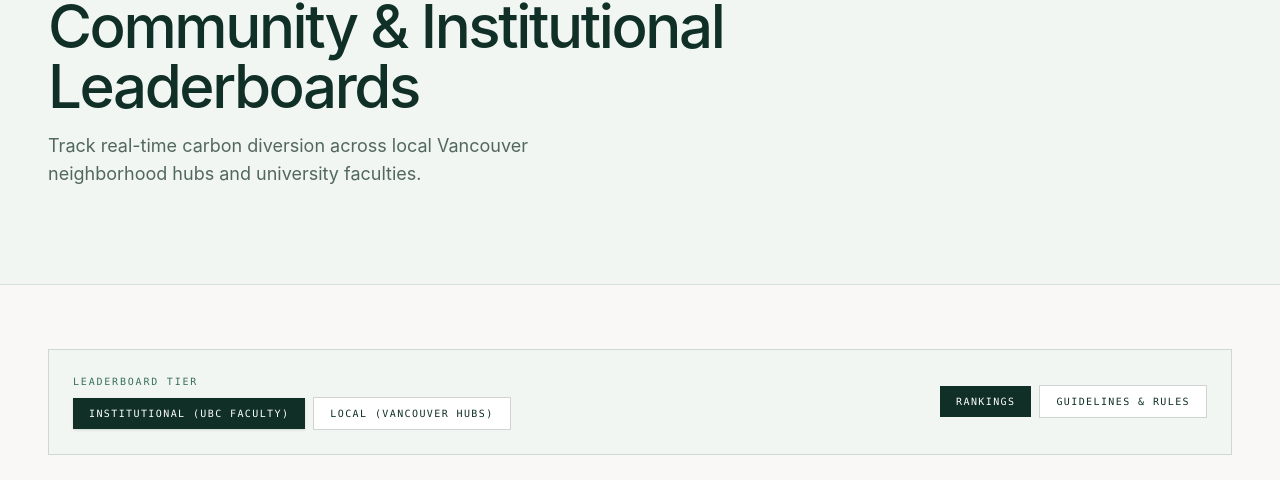
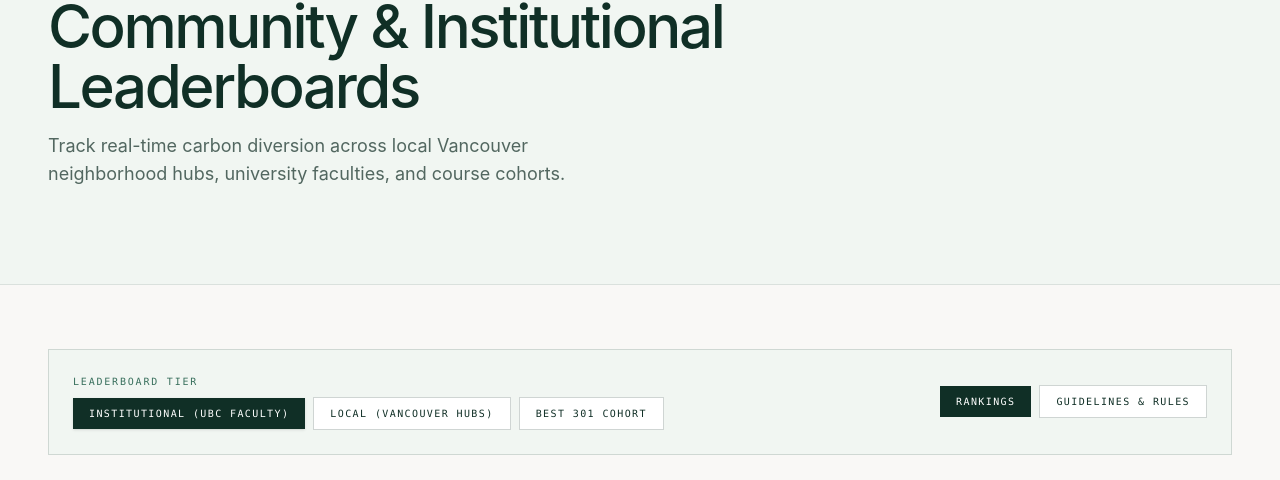
Before and after one commit to gcameron2989-cyber/green-collective, a Next.js app: page /competition in a window 1280 px wide. Shown: the part 198-678 px from the top of the page. Built offline with nearby package versions, Linux system fonts and the light colour scheme; no server answers; the database is empty.

Commit message:
Update page.tsx

```diff
--- a/app/competition/page.tsx
+++ b/app/competition/page.tsx
@@ -23,11 +23,12 @@ const VANCOUVER_NEIGHBOURHOODS = [
 ];
 
 export default function CompetitionPage() {
-  const [boardTier, setBoardTier] = useState<"institutional" | "local">("institutional");
+  const [boardTier, setBoardTier] = useState<"institutional" | "local" | "best301">("institutional");
   const [activeTab, setActiveTab] = useState<"leaderboard" | "guidelines">("leaderboard");
 
   const [institutionalStandings, setInstitutionalStandings] = useState<LeaderboardEntry[]>([]);
   const [localStandings, setLocalStandings] = useState<LeaderboardEntry[]>([]);
+  const [best301Standings, setBest301Standings] = useState<LeaderboardEntry[]>([]);
   const [loading, setLoading] = useState<boolean>(true);
 
   const supabase = createClient();
@@ -59,6 +60,11 @@ export default function CompetitionPage() {
           neighborhoodMap[n] = { name: n, carbon: 0, users: new Set() };
         });
 
+        // --- Process BEST 301 Cohort Standings ---
+        const best301Map: { [key: string]: { name: string; carbon: number; users: Set<string> } } = {
+          "BEST 301 Cohort": { name: "BEST 301 - Forest BioEconomy", carbon: 0, users: new Set() }
+        };
+
         loggedActions?.forEach((act) => {
           const qty = Number(act.quantity || 1);
           const registryMatch = ACTION_REGISTRY.find((a) => a.id === act.action_id);
@@ -81,6 +87,12 @@ export default function CompetitionPage() {
           if (matchedNeighborhood && (act.sector === 'community' || act.sector === 'public' || !act.sector)) {
             neighborhoodMap[matchedNeighborhood].carbon += carbonOffset;
             if (act.user_id) neighborhoodMap[matchedNeighborhood].users.add(act.user_id);
+          }
+
+          // Check if it belongs to BEST 301 Cohort
+          if (act.notes?.includes("BEST 301")) {
+            best301Map["BEST 301 Cohort"].carbon += carbonOffset;
+            if (act.user_id) best301Map["BEST 301 Cohort"].users.add(act.user_id);
           }
         });
 
@@ -106,8 +118,18 @@ export default function CompetitionPage() {
           .sort((a, b) => b.carbonOffsetKg - a.carbonOffsetKg)
           .map((item, idx) => ({ ...item, rank: idx + 1 }));
 
+        const computedBest301: LeaderboardEntry[] = Object.values(best301Map)
+          .map((b) => ({
+            rank: 1,
+            name: b.name,
+            category: 'UBC Course Cohort',
+            participants: b.users.size,
+            carbonOffsetKg: Math.round(b.carbon * 10) / 10,
+          }));
+
         setInstitutionalStandings(computedInstitutional);
         setLocalStandings(computedLocal);
+        setBest301Standings(computedBest301);
       } catch (err) {
         console.error('Error fetching live standings:', err);
       } finally {
@@ -118,7 +140,7 @@ export default function CompetitionPage() {
     fetchLiveStandings();
   }, [supabase]);
 
-  const currentStandings = boardTier === "institutional" ? institutionalStandings : localStandings;
+  const currentStandings = boardTier === "institutional" ? institutionalStandings : boardTier === "local" ? localStandings : best301Standings;
   const totalCarbon = currentStandings.reduce((acc, curr) => acc + curr.carbonOffsetKg, 0);
   const totalParticipants = currentStandings.reduce((acc, curr) => acc + curr.participants, 0);
 
@@ -143,7 +165,7 @@ export default function CompetitionPage() {
             Community &amp; Institutional Leaderboards
           </h1>
           <p className="mt-4 max-w-xl text-base text-[#526760] md:text-lg">
-            Track real-time carbon diversion across local Vancouver neighborhood hubs and university faculties.
+            Track real-time carbon diversion across local Vancouver neighborhood hubs, university faculties, and course cohorts.
           </p>
         </div>
       </section>
@@ -155,7 +177,7 @@ export default function CompetitionPage() {
               <span className="font-mono text-[10px] uppercase tracking-[0.18em] text-[#39705d] block mb-1">
                 Leaderboard Tier
               </span>
-              <div className="flex items-center gap-2 mt-2">
+              <div className="flex items-center gap-2 mt-2 flex-wrap">
                 <button
                   onClick={() => setBoardTier("institutional")}
                   className={`px-4 py-2 font-mono text-[10px] uppercase tracking-[0.14em] transition ${
@@ -175,6 +197,16 @@ export default function CompetitionPage() {
                   }`}
                 >
                   Local (Vancouver Hubs)
+                </button>
+                <button
+                  onClick={() => setBoardTier("best301")}
+                  className={`px-4 py-2 font-mono text-[10px] uppercase tracking-[0.14em] transition ${
+                    boardTier === "best301"
+                      ? "bg-[#102f26] text-white shadow-sm"
+                      : "bg-white border border-[#102f26]/20 text-[#102f26] hover:bg-[#f9f8f6]"
+                  }`}
+                >
+                  BEST 301 Cohort
                 </button>
               </div>
             </div>
@@ -205,7 +237,11 @@ export default function CompetitionPage() {
             <div>
               <div className="border-b border-[#102f26]/15 pb-4 mb-6 flex justify-between items-center">
                 <h2 className="font-mono text-xs uppercase tracking-[0.18em] text-[#102f26]">
-                  {boardTier === "institutional" ? "Faculty Standings (Supabase Live)" : "Regional Vancouver Neighborhood Standings (Live)"}
+                  {boardTier === "institutional"
+                    ? "Faculty Standings (Supabase Live)"
+                    : boardTier === "local"
+                    ? "Regional Vancouver Neighborhood Standings (Live)"
+                    : "BEST 301 Course Standings (Live)"}
                 </h2>
                 <span className="font-mono text-[10px] text-[#39705d]">
                   Synced via Database
@@ -258,7 +294,7 @@ export default function CompetitionPage() {
             <div>
               <div className="border-b border-[#102f26]/15 pb-4 mb-6">
                 <h2 className="font-mono text-xs uppercase tracking-[0.18em] text-[#102f26]">
-                  {boardTier === "institutional" ? "Institutional Impact Summary" : "Regional Impact Summary"}
+                  {boardTier === "institutional" ? "Institutional Impact Summary" : boardTier === "local" ? "Regional Impact Summary" : "Course Cohort Impact Summary"}
                 </h2>
               </div>
 
@@ -295,7 +331,7 @@ export default function CompetitionPage() {
                 Sustainability Challenge Guidelines
               </h2>
               <p className="text-sm text-[#526760] leading-relaxed">
-                Green Collective&apos;s dual-tier leaderboard system quantifies and compares grassroots environmental action across both institutional departments (such as UBC faculties) and municipal regional hubs (such as Vancouver neighborhoods).
+                Green Collective&apos;s leaderboard system quantifies and compares grassroots environmental action across institutional departments, regional Vancouver neighborhood hubs, and dedicated academic course cohorts like BEST 301.
               </p>
             </div>
           </div>
```
